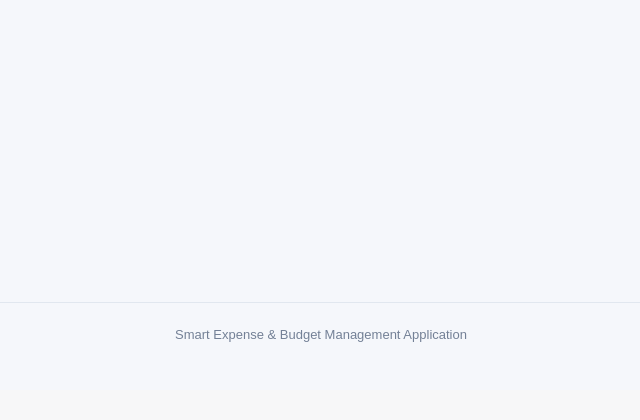
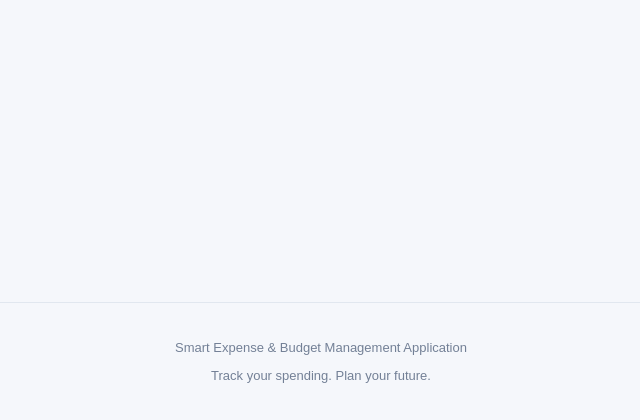
Before and after one commit to rheasushanth/Smart-Expense-Budget-Management-Application, a Django app: page / in a window 1280 px wide. Shown: the part 410-830 px from the top of the page, without its empty margins (319-959 px from the left). Before the commit the page ends 752 px from the top, so only its background shows below. Run offline with Django 5.2, Linux system fonts and the light colour scheme.

Commit message:
Add homepage footer tagline

```diff
--- a/G15/04_IMPLEMENTATION_TESTING/source-code/templates/base.html
+++ b/G15/04_IMPLEMENTATION_TESTING/source-code/templates/base.html
@@ -34,7 +34,8 @@
     </main>
 
     <footer class="footer">
-        Smart Expense & Budget Management Application
+        <p>Smart Expense & Budget Management Application</p>
+        <p>Track your spending. Plan your future.</p>
     </footer>
 </body>
 </html>
```
